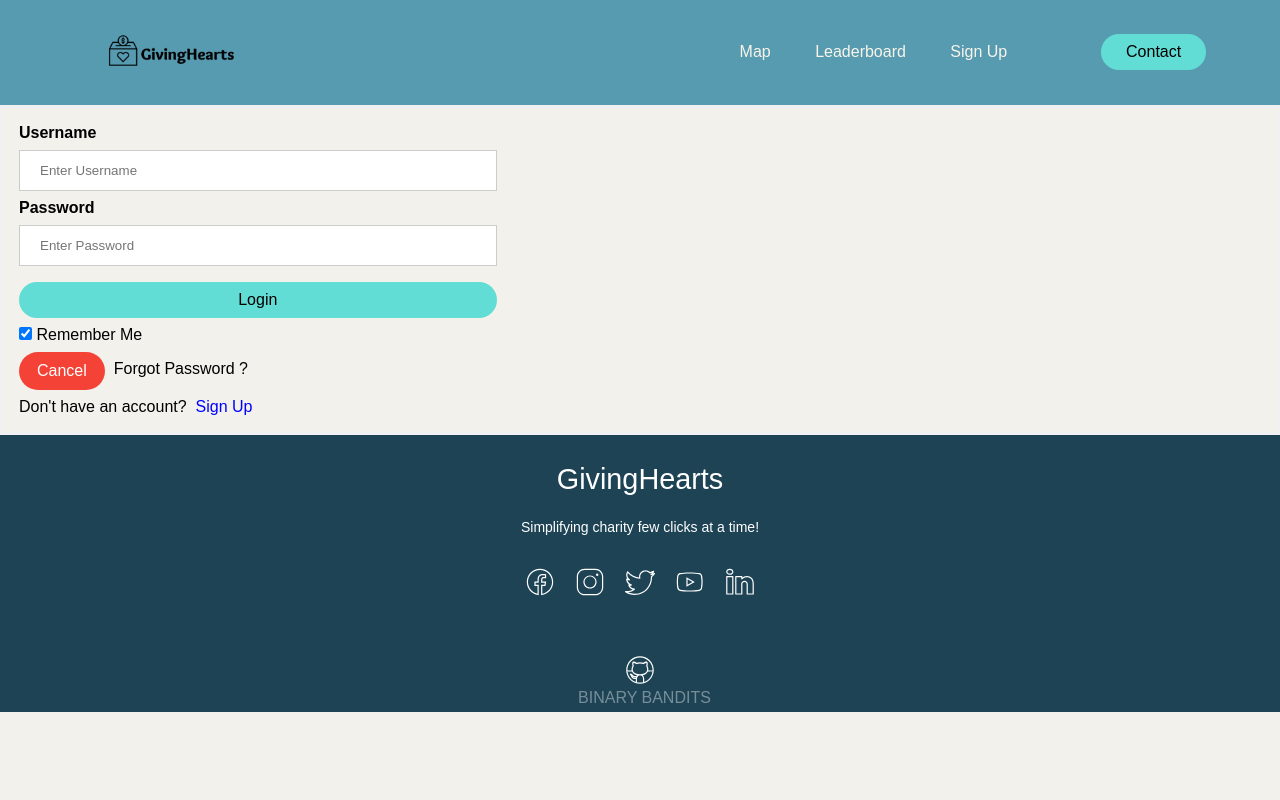
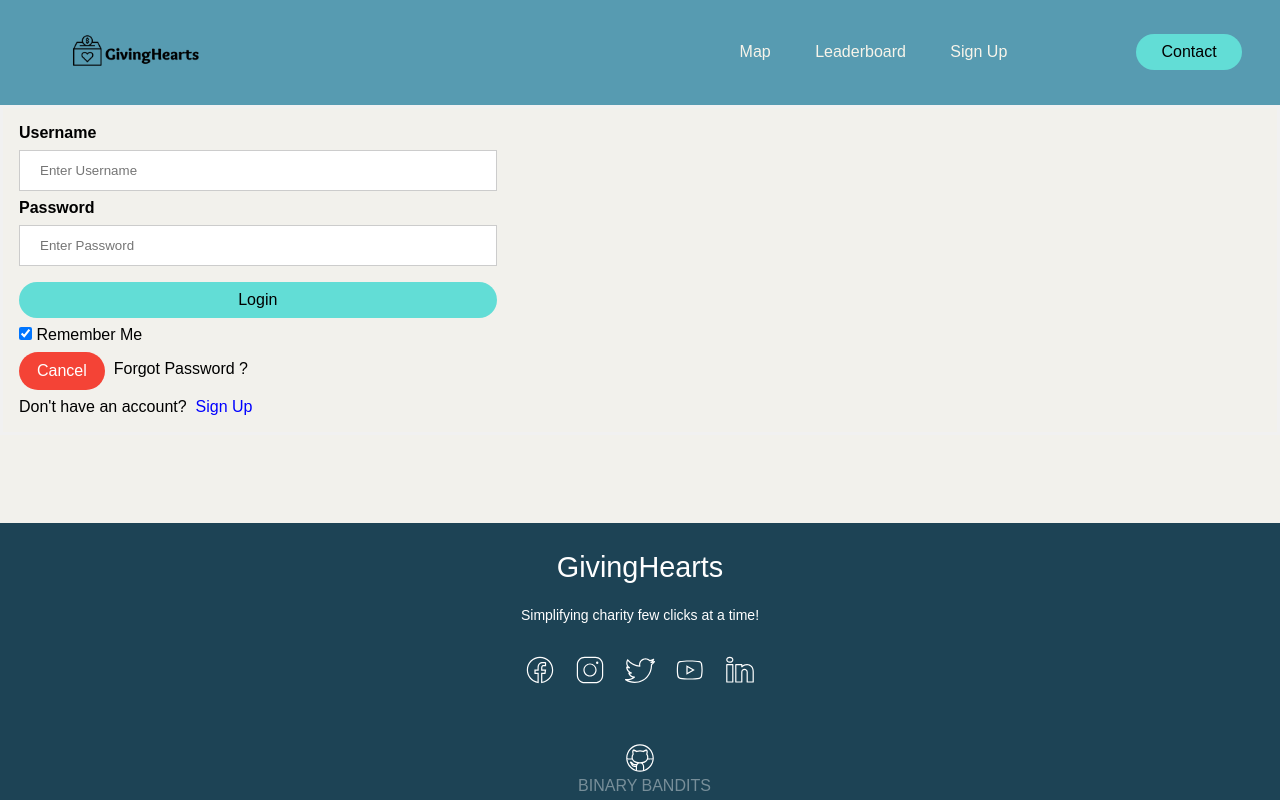
Before and after one commit to tayyab-ilyas/GivingHearts, a plain HTML site: page login.html in a window 1280 px wide. Drawn offline with Linux system fonts and the light colour scheme.

Commit message:
beauty++

```diff
--- a/landingpage.css
+++ b/landingpage.css
@@ -14,13 +14,11 @@ li, a, button{
     text-decoration: none;
 }
 header{
+    position: relative;
     display:flex;
-    justify-content:space-evenly;
-    align-items:center;
-    padding:0px 0%;
     justify-content:space-between;
     align-items:center;
-    padding:5px 15%;
+    padding:0px 3%;
     background-color: #579bb1;
 }
 
--- a/login.css
+++ b/login.css
@@ -83,10 +83,11 @@ li, a, button{
     text-decoration: none;
 }
 header{
+    position: relative;
     display:flex;
-    justify-content:space-evenly;
+    justify-content:space-between;
     align-items:center;
-    padding:0px 0%;
+    padding:0px 3%;
     background-color: #579bb1;
 }
 
@@ -125,7 +126,7 @@ body{
     background-color: #f2f1ec;
 }
 footer{
-    position:relative;
+    position:absolute;
     bottom:0;
     background: #1d4355;
     height: auto;
```
